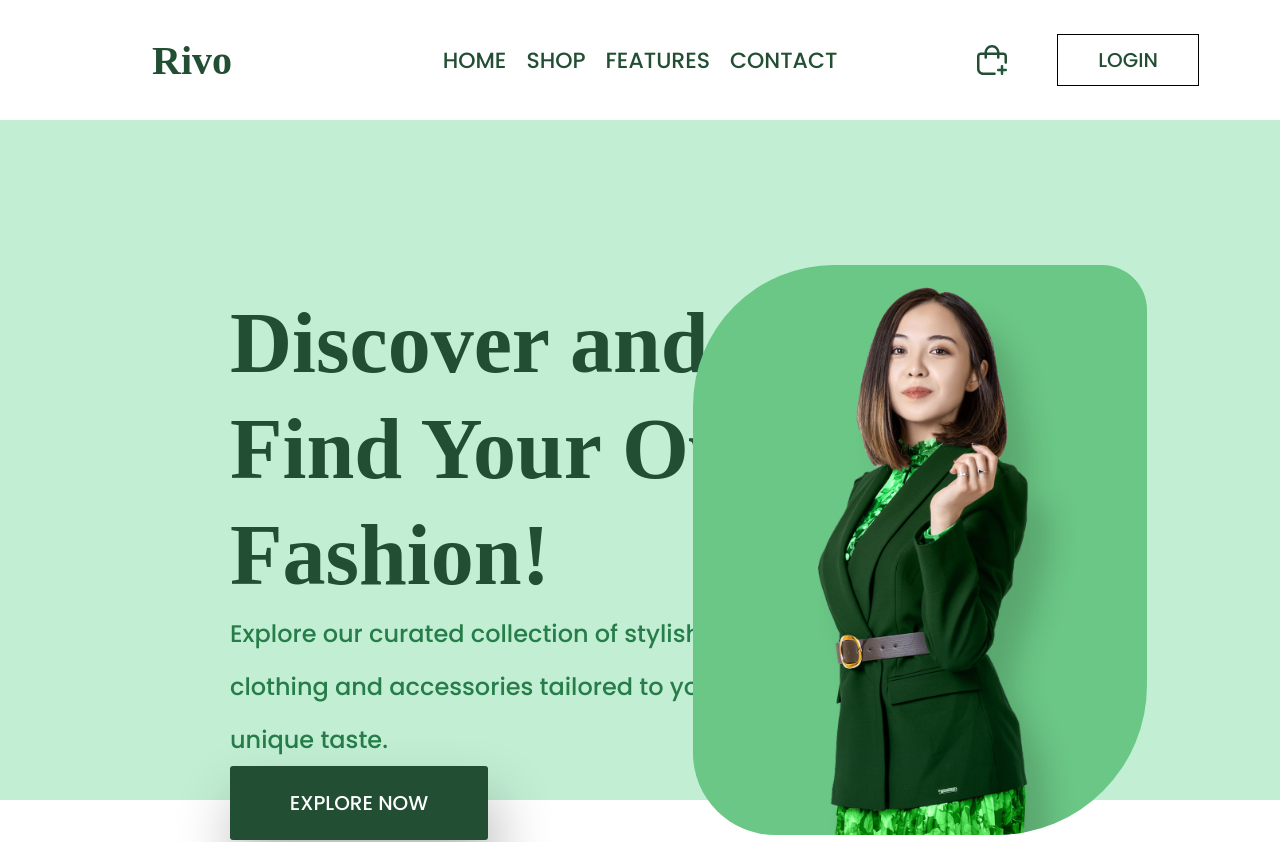
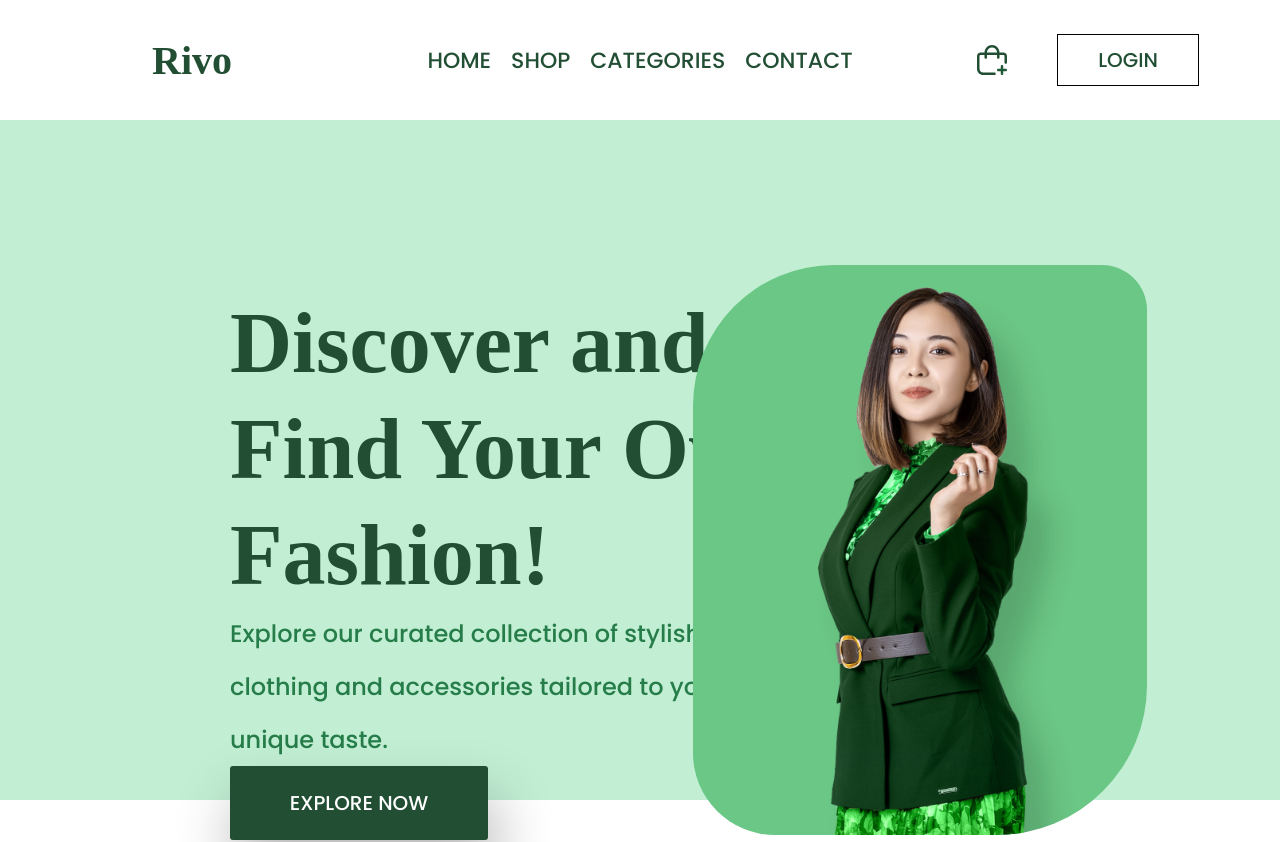
Before and after one commit to mertcancaglayan/angular-e-commerce, an Angular app: page /home in a window 1280 px wide. Shown: the top 842 px of the page. Built offline with nearby package versions, Linux system fonts and the light colour scheme.

Commit message:
update header

```diff
--- a/src/app/app.routes.ts
+++ b/src/app/app.routes.ts
@@ -7,7 +7,7 @@ export const routes: Routes = [
   { path: 'home', component: HomeComponent },
   { path: 'contact', component: ContactComponent },
   { path: 'shop', component: HomeComponent },
-  { path: 'features', component: HomeComponent },
+  { path: 'categories', component: HomeComponent },
   { path: '**', component: HomeComponent },
 ];
 
--- a/src/app/components/layouts/header/header.component.html
+++ b/src/app/components/layouts/header/header.component.html
@@ -7,7 +7,7 @@
       </li>
       <li><a [routerLink]="'/shop'" routerLinkActive="active">SHOP</a></li>
       <li>
-        <a [routerLink]="'/features'" routerLinkActive="active">FEATURES</a>
+        <a [routerLink]="'/categories'" routerLinkActive="active">Categories</a>
       </li>
       <li>
         <a [routerLink]="'/contact'" routerLinkActive="active">CONTACT</a>
```
